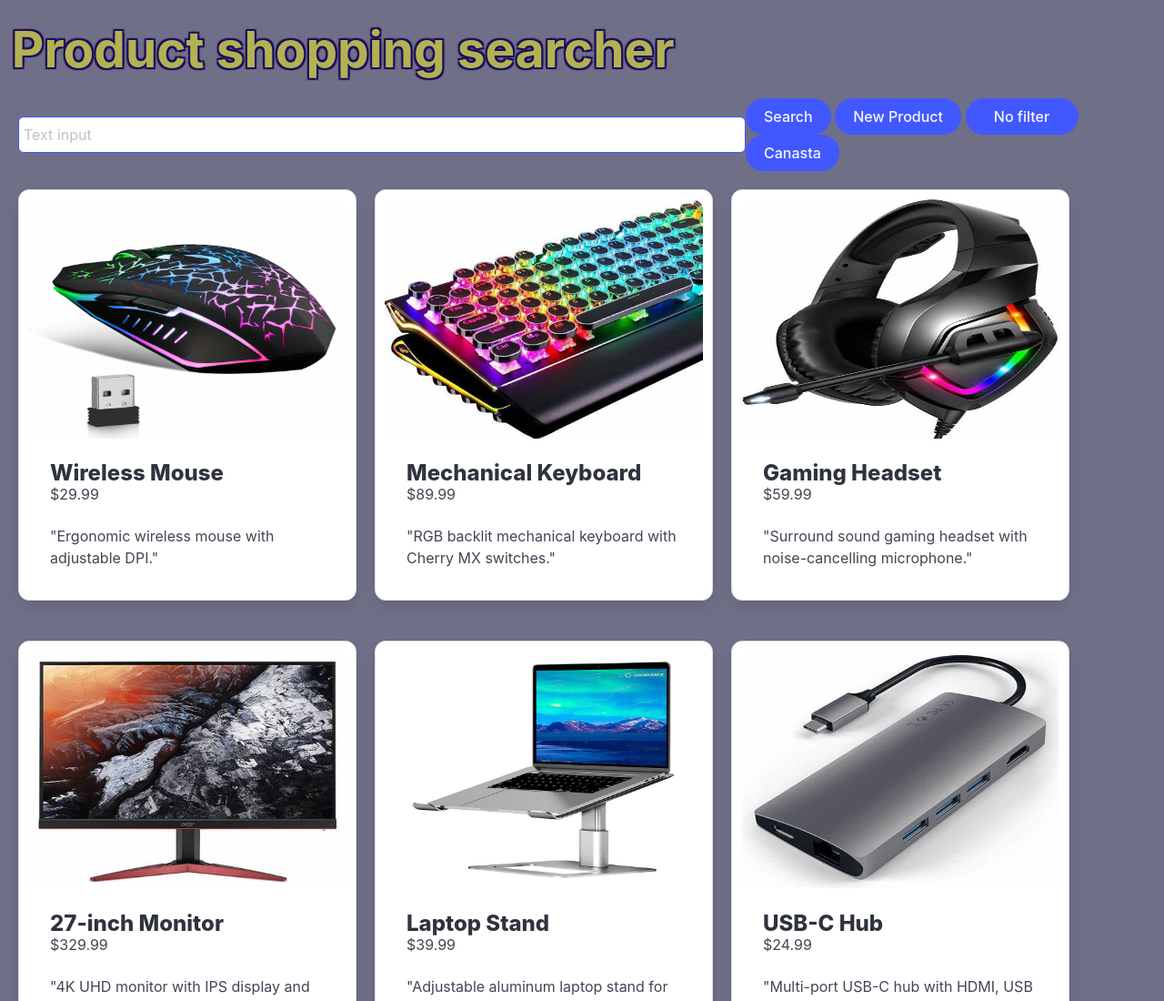
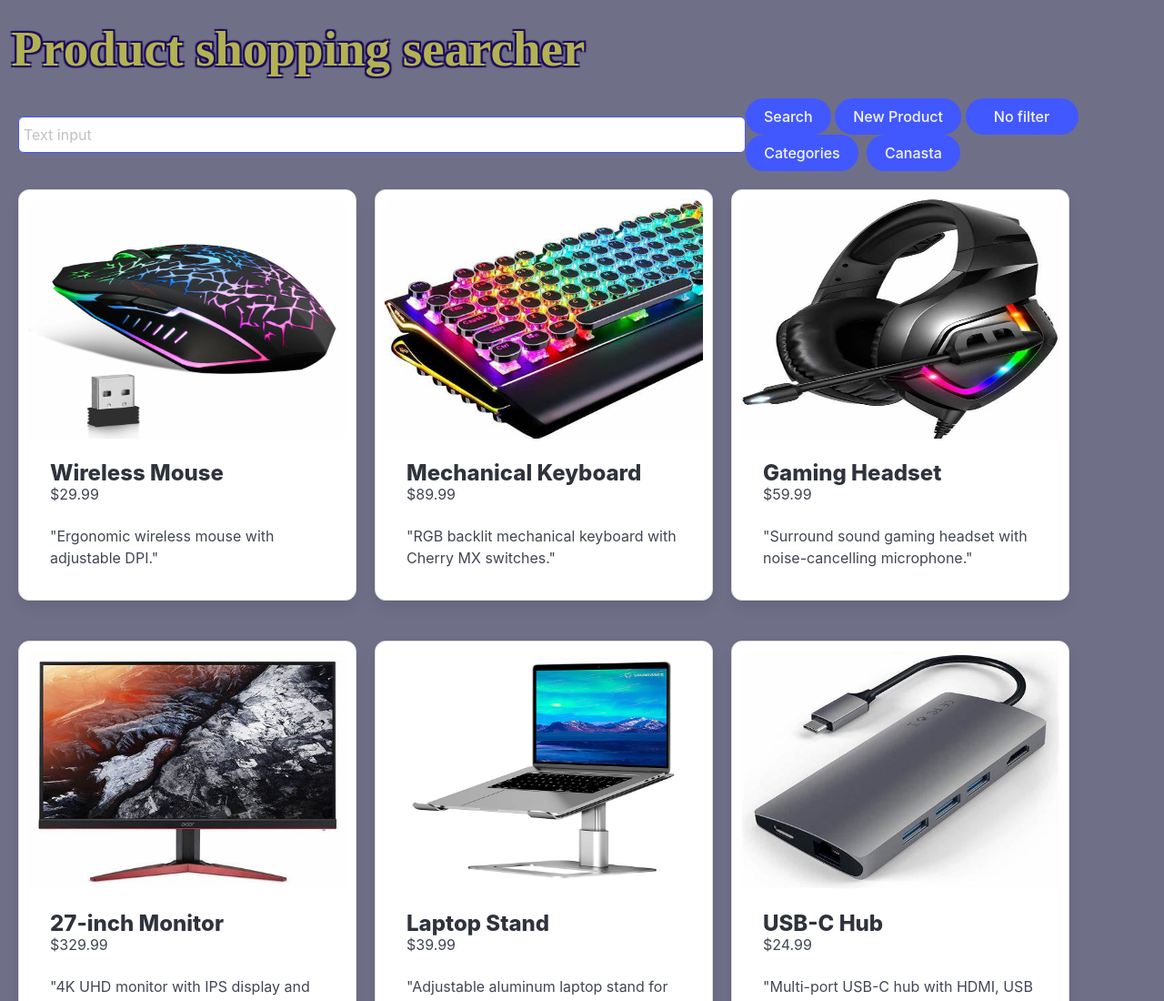
Before and after one commit to MartiCaballero/Tarea-Buscador, a plain HTML site: page index.html in a window 1280 px wide. Shown: the top 1100 px of the page at 91% size. Drawn offline with nearby package versions, Linux system fonts and the light colour scheme.

Commit message:
New button

```diff
--- a/index.html
+++ b/index.html
@@ -26,6 +26,16 @@
                         <option value="op1">No filter</option>
                         <option value="op2">Max to min</option>
                         <option value="op3">Min to max</option>
+                    </select>
+                </button>
+            </div>
+            <div class="dropdown is-active">
+                <button>
+                    <select id="dropdown2" class="button is-link is-rounded" onchange="handleDropdownChange()">
+                        <option value="op1">Categories</option>
+                        <option value="op2">Screens</option>
+                        <option value="op3">Audio</option>
+                        <option value="op4">Others</option>
                     </select>
                 </button>
             </div>
--- a/style.css
+++ b/style.css
@@ -1,5 +1,6 @@
 h1 {
     font-size: 55px;
+    font-family: serif;
     color: rgba(238, 243, 80, 0.722);
     font-weight: bold;
     padding: 1%;
```
